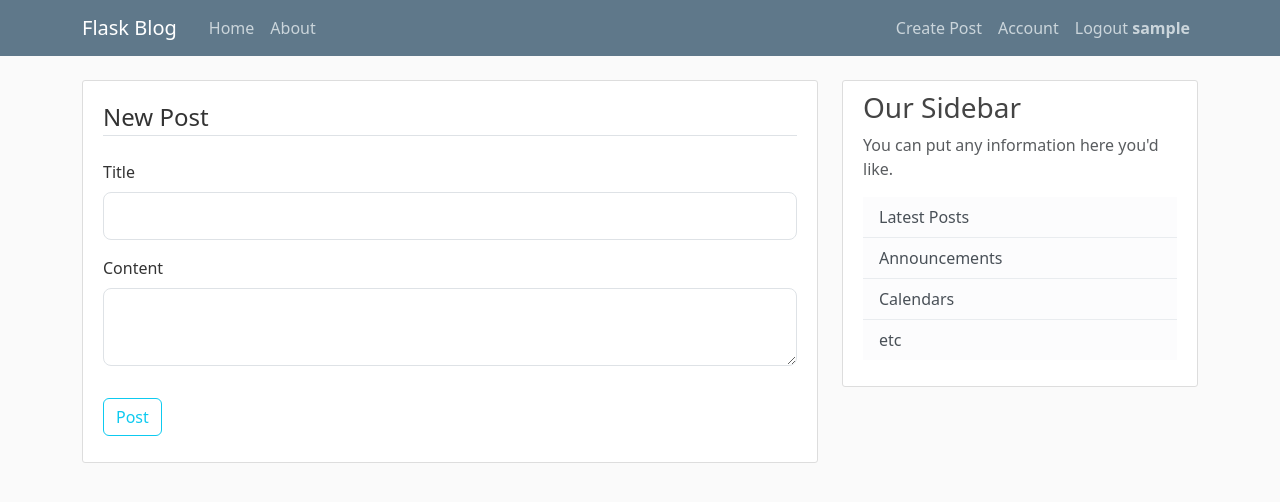
After one commit to gpr073/flaskblog, a Flask app: page /post/new in a window 1280 px wide. The commit adds this page. Shown: the top 502 px of the page. Run offline with Flask 3, Linux system fonts and the light colour scheme; a user stored in the database is signed in; tables that the repository leaves empty hold one stand-in row (values such as "Sample post"); some libraries are stand-ins or nearby versions.

Commit message:
It;s now possible for users to Add, Update and Delete posts.

```diff
--- a/flaskblog/forms.py
+++ b/flaskblog/forms.py
@@ -1,7 +1,7 @@
 from flask_wtf import FlaskForm
 from flask_wtf.file import FileField, FileAllowed
 from flask_login import current_user
-from wtforms import StringField, PasswordField, EmailField, SubmitField, BooleanField
+from wtforms import StringField, PasswordField, EmailField, SubmitField, BooleanField, TextAreaField
 from wtforms.validators import InputRequired, Length, Email, EqualTo, ValidationError
 from flaskblog.models import User
 
@@ -26,16 +26,14 @@ class RegistrationForm(FlaskForm):
     submit = SubmitField('Sign Up')
 
     def validate_username(self, username):
-        if username.data != current_user.username:
-            user = User.query.filter_by(username=username.data).first()
-            if user:
-                raise ValidationError('That username is taken. Please choose a different one.')
+        user = User.query.filter_by(username=username.data).first()
+        if user:
+            raise ValidationError('That username is taken. Please choose a different one.')
 
     def validate_email(self, email):
-        if email.data != current_user.email:
-            user = User.query.filter_by(email=email.data).first()
-            if user:
-                raise ValidationError('An account already exists with this email id.')
+        user = User.query.filter_by(email=email.data).first()
+        if user:
+            raise ValidationError('An account already exists with this email id.')
 
 class LoginForm(FlaskForm):
     email = EmailField('Email', validators=[
@@ -69,3 +67,12 @@ class UpdateAccountForm(FlaskForm):
     #     user = User.query.filter_by(email=email.data).first()
     #     if user:
     #         raise ValidationError('An account already exists with this email id.')
+
+class PostForm(FlaskForm):
+    title = StringField('Title', validators=[
+        InputRequired()
+    ])
+    content = TextAreaField('Content', validators=[
+        InputRequired()
+    ])
+    submit = SubmitField('Post')
--- a/flaskblog/routes.py
+++ b/flaskblog/routes.py
@@ -1,29 +1,15 @@
 import os, secrets
 from PIL import Image
-from flask import render_template, url_for, flash, redirect, request
+from flask import render_template, url_for, flash, redirect, request, abort
 from flaskblog import app, db, bcrypt
-from flaskblog.forms import RegistrationForm, LoginForm, UpdateAccountForm
+from flaskblog.forms import RegistrationForm, LoginForm, UpdateAccountForm, PostForm
 from flaskblog.models import User, Post
 from flask_login import login_user, current_user, logout_user, login_required
-
-posts = [
-    {
-        'author': 'John Doe',
-        'title': 'Post 1',
-        'content': 'First Post Content',
-        'date_posted': 'April 20, 2023'
-    },
-    {
-        'author': 'Jane Doe',
-        'title': 'Post 2',
-        'content': 'Second Post Content',
-        'date_posted': 'May 20, 2023'
-    }
-]
 
 @app.route('/')
 @app.route('/home')
 def home():
+    posts = Post.query.all()
     return render_template('home.html', posts = posts)
 
 @app.route("/about")
@@ -96,3 +82,49 @@ def account():
         form.email.data = current_user.email
     image_file = url_for('static', filename='img/' + current_user.image_file)
     return render_template('account.html', title='Account', image_file=image_file, form=form)
+
+@app.route("/post/new", methods=['GET', 'POST'])
+@login_required
+def new_post():
+    form = PostForm()
+    if form.validate_on_submit():
+        post = Post(title=form.title.data, content=form.content.data, author=current_user)
+        db.session.add(post)
+        db.session.commit()
+        flash('Your post has been created!', 'success')
+        return redirect(url_for('home'))
+    return render_template('create_post.html', title='New Post', form=form, legend='New Post')
+
+@app.route("/post/<int:post_id>")
+def post(post_id):
+    post = Post.query.get_or_404(post_id)
+    return render_template('post.html', title=post.title, post=post)
+
+@app.route("/post/<int:post_id>/update", methods=['GET', 'POST'])
+@login_required
+def update_post(post_id):
+    post = Post.query.get_or_404(post_id)
+    if post.author != current_user:
+        abort(403)
+    form = PostForm()
+    if form.validate_on_submit():
+        post.title = form.title.data
+        post.content = form.content.data
+        db.session.commit()
+        flash('Your post has been updated', 'success')
+        return redirect(url_for('post', post_id=post.id))
+    elif request.method == 'GET':
+        form.title.data = post.title
+        form.content.data = post.content
+    return render_template('create_post.html', title='Update Post', form=form, legend='Update Post')
+
+@app.route("/post/<int:post_id>/delete", methods=['POST'])
+@login_required
+def delete_post(post_id):
+    post = Post.query.get_or_404(post_id)
+    if post.author != current_user:
+        abort(403)
+    db.session.delete(post)
+    db.session.commit()
+    flash('Your post has been deleted!', 'success')
+    return redirect(url_for('home'))
--- a/flaskblog/static/main.css
+++ b/flaskblog/static/main.css
@@ -54,11 +54,18 @@ margin-right: 16px;
 .article-metadata {
     padding-bottom: 1px;
     margin-bottom: 4px;
-border-bottom: 1px solid #e3e3e3
+}
+
+.article-bottom {
+    border-bottom: 1px solid #e3e3e3;
+}
+
+.article-metadata a {
+    color: #333;
 }
 
 .article-metadata a:hover {
-color: #333;
+    color: #428bca;
     text-decoration: none;
 }
 
--- /dev/null
+++ b/flaskblog/templates/create_post.html
@@ -0,0 +1,40 @@
+{% extends 'layout.html' %}
+{% block content %}
+    <div class="content-section">
+        <form action="" method="post">
+            {{ form.hidden_tag() }}
+            <fieldset class="mb-3">
+                <legend class="border-bottom mt-2 mb-4">{{ legend }}</legend>
+                <div class="mb-3">
+                    {{ form.title.label(class="form-label") }}
+                    {% if form.title.errors %}
+                        {{ form.title(class="form-control form-control-lg is-invalid") }}
+                        <div class="invalid-feedback">
+                            {% for error in form.title.errors %}
+                                <span>{{ error }}</span>
+                            {% endfor %}
+                        </div>
+                    {% else %}
+                        {{ form.title(class="form-control form-control-lg") }}
+                    {% endif %}
+                </div>
+                <div class="mb-3">
+                    {{ form.content.label(class="form-label") }}
+                    {% if form.content.errors %}
+                        {{ form.content(class="form-control form-control-lg is-invalid") }}
+                        <div class="invalid-feedback">
+                            {% for error in form.content.errors %}
+                                <span>{{ error }}</span>
+                            {% endfor %}
+                        </div>
+                    {% else %}
+                        {{ form.content(class="form-control form-control-lg") }}
+                    {% endif %}
+                </div>
+            </fieldset>
+            <div class="mb-3">
+                {{ form.submit(class="btn btn-outline-info") }}
+            </div>
+        </form>
+    </div>
+{% endblock content %}
--- a/flaskblog/templates/layout.html
+++ b/flaskblog/templates/layout.html
@@ -27,6 +27,7 @@
                     <!-- Navbar Right Side -->
                     <div class="navbar-nav ms-auto">
                         {% if current_user.is_authenticated %}
+                        <a class="nav-item nav-link" href="{{ url_for('new_post') }}">Create Post</a>
                             <a class="nav-item nav-link" href="{{ url_for('account') }}">Account</a>
                             <a class="nav-item nav-link" href="{{ url_for('logout') }}">Logout <span class="fw-bold">{{ current_user.username }}</span></a>
                         {% else %}
```
Also changed, not shown: flaskblog/templates/home.html (+9 -6 lines), flaskblog/templates/post.html (added, +39 -0 lines). Lines whose indentation alone changed are shown as unchanged.
